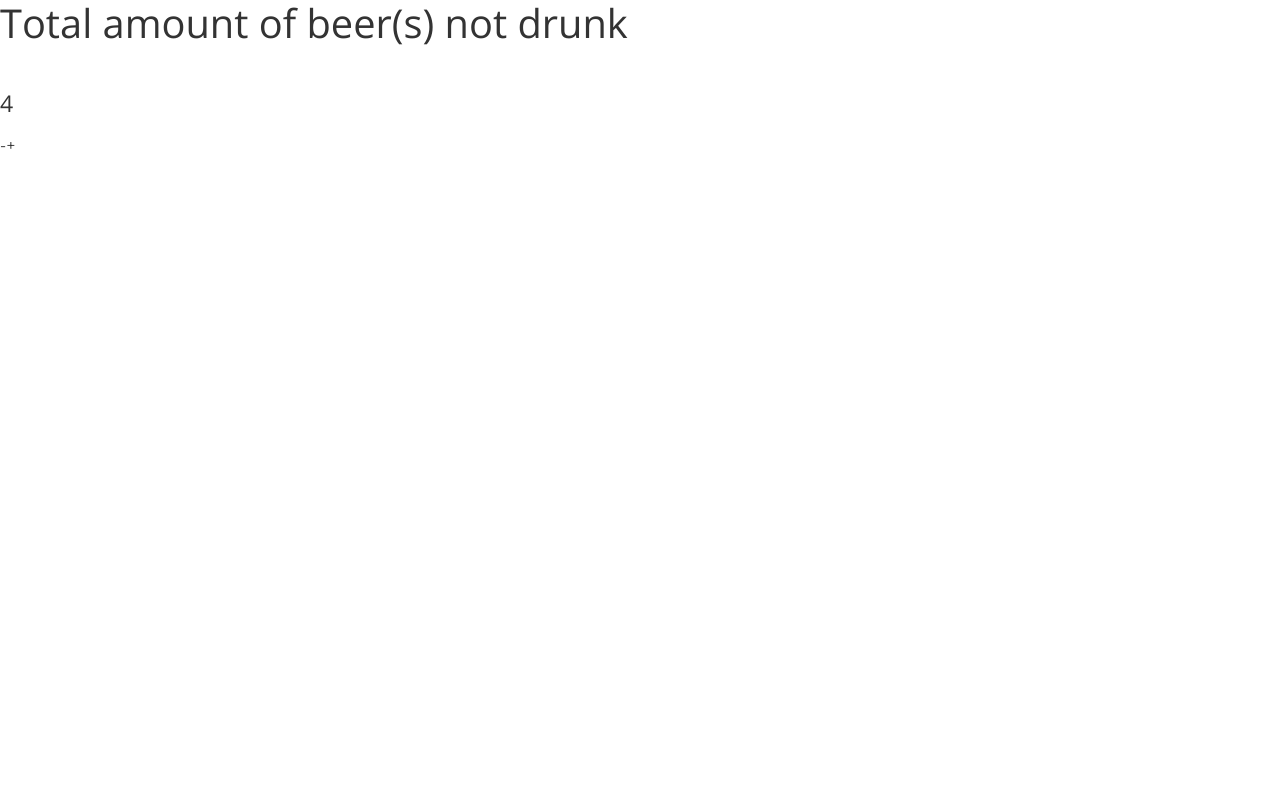
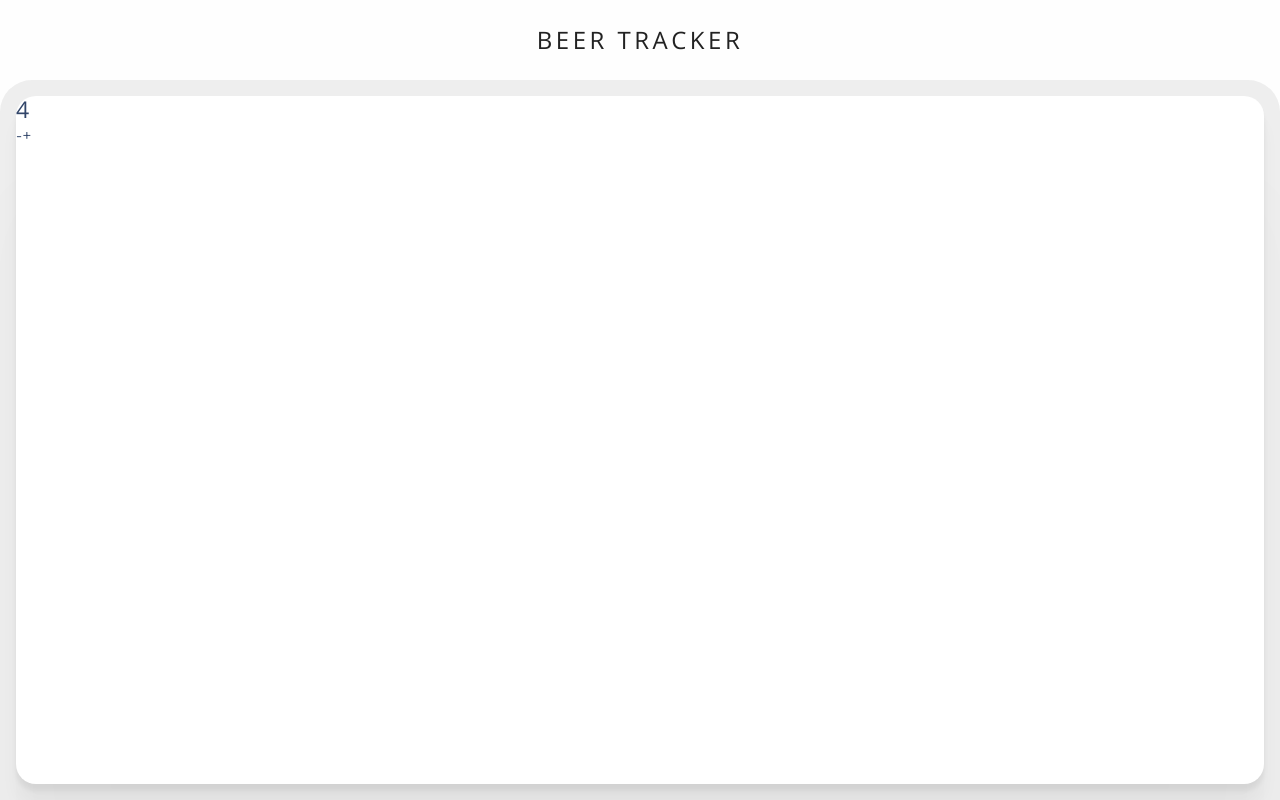
Before and after one commit to twanmulder/Beer-Tracker, a React (Create React App) app: page / in a window 1280 px wide. Built offline with nearby package versions, Linux system fonts and the light colour scheme.

Commit message:
Created header and dashboard components

```diff
--- a/src/components/App/App.js
+++ b/src/components/App/App.js
@@ -1,12 +1,14 @@
-import React from "react"
+import React, { Fragment } from "react"
 
 import Dashboard from "../Dashboard/Dashboard"
+import Header from "../Header/Header"
 
 function App() {
   return (
-    <div className="App">
+    <Fragment>
+      <Header></Header>
       <Dashboard></Dashboard>
-    </div>
+    </Fragment>
   )
 }
 
--- a/src/components/Dashboard/Dashboard.js
+++ b/src/components/Dashboard/Dashboard.js
@@ -1,15 +1,19 @@
 import React, { Fragment } from "react"
+
+import Beer from "../../img/beer.svg"
 
 function Dashboard() {
   return (
-    <Fragment>
-      <h1>Total amount of beer(s) not drunk</h1>
-      <h4>4</h4>
-      <p>
-        <span>-</span>
-        <span>+</span>
-      </p>
-    </Fragment>
+    <div className="dashboard">
+      <div className="dashboard-card">
+        {/* <img src={Beer} alt="Tall beer glass, filled with beer"></img> */}
+        <h4>4</h4>
+        <p>
+          <span>-</span>
+          <span>+</span>
+        </p>
+      </div>
+    </div>
   )
 }
 
--- /dev/null
+++ b/src/components/Header/Header.js
@@ -0,0 +1,11 @@
+import React from "react"
+
+function Header() {
+  return (
+    <header>
+      <h1>Beer Tracker</h1>
+    </header>
+  )
+}
+
+export default Header
--- a/src/scss/colors/_colors.scss
+++ b/src/scss/colors/_colors.scss
@@ -0,0 +1,3 @@
+@mixin app-bg {
+  background: #fefefe;
+}
--- a/src/scss/components/_app.scss
+++ b/src/scss/components/_app.scss
@@ -0,0 +1,11 @@
+html,
+body,
+#root {
+  height: 100%;
+  @include app-bg;
+}
+
+#root {
+  max-height: 100vh;
+  overflow: hidden;
+}
--- a/src/scss/components/_dashboard.scss
+++ b/src/scss/components/_dashboard.scss
@@ -0,0 +1,14 @@
+.dashboard {
+  height: calc(100% - 80px);
+  background: #eee;
+  border-radius: 2rem 2rem 0 0;
+  padding: 1rem;
+}
+
+.dashboard-card {
+  height: 100%;
+  background: #fff;
+  border-radius: 20px;
+  box-shadow: 0 6.7px 5.3px rgba(0, 0, 0, 0.06),
+    0 22.3px 17.9px rgba(0, 0, 0, 0.036), 0 100px 80px rgba(0, 0, 0, 0.024);
+}
--- /dev/null
+++ b/src/scss/components/_header.scss
@@ -0,0 +1,14 @@
+header {
+  height: 80px;
+  display: flex;
+  justify-content: center;
+  align-items: center;
+
+  h1 {
+    color: #222;
+    font-size: 1.5em;
+    letter-spacing: 3.5px;
+    text-transform: uppercase;
+    text-align: center;
+  }
+}
--- a/src/scss/index.scss
+++ b/src/scss/index.scss
@@ -6,3 +6,4 @@
 
 @import "./components/app";
 @import "./components/dashboard";
+@import "./components/header";
--- a/src/scss/reset/_reset.scss
+++ b/src/scss/reset/_reset.scss
@@ -129,3 +129,9 @@ table {
   border-collapse: collapse;
   border-spacing: 0;
 }
+
+*,
+::before,
+::after {
+  box-sizing: border-box;
+}
--- a/src/scss/typography/_typography.scss
+++ b/src/scss/typography/_typography.scss
@@ -1,19 +1,18 @@
 @import url("https://fonts.googleapis.com/css?family=Open+Sans:400|Montserrat:400");
+$body-font: "Montserrat", sans-serif;
+$title-font: "Open Sans", sans-serif;
+
+$font-main-color: #314569;
 
 html {
   font-size: 100%;
 } /*16px*/
 
 body {
-  background-color: white;
-  font-family: "Montserrat", sans-serif;
+  font-family: $body-font;
   font-weight: 400;
   line-height: 1.65;
-  color: #333;
-}
-
-p {
-  margin-bottom: 1.15rem;
+  color: $font-main-color;
 }
 
 h1,
@@ -21,14 +20,12 @@ h2,
 h3,
 h4,
 h5 {
-  margin: 2.75rem 0 1.05rem;
-  font-family: "Open Sans", sans-serif;
+  font-family: $title-font;
   font-weight: 400;
   line-height: 1.15;
 }
 
 h1 {
-  margin-top: 0;
   font-size: 2.488em;
 }
 
```
